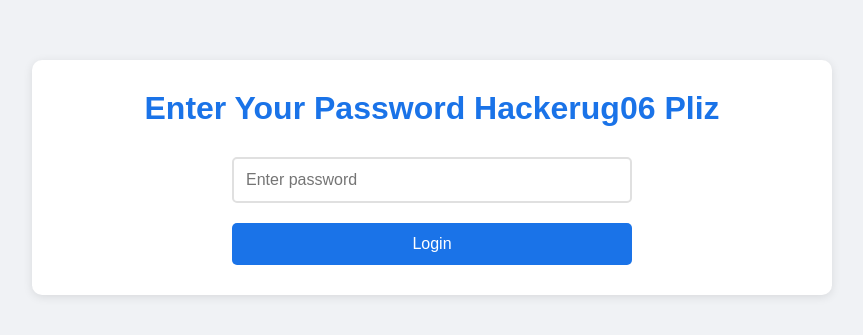
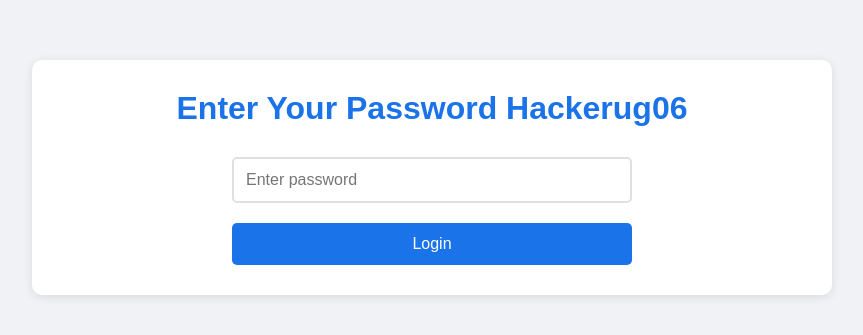
Before and after one commit to Hackerug06/cloudbackup1, a plain HTML site: page index.html in a window 1280 px wide. Shown: the part 223-558 px from the top of the page, without its empty margins (208-1071 px from the left). Drawn offline with Linux system fonts and the light colour scheme.

Commit message:
Update index.html

```diff
--- a/index.html
+++ b/index.html
@@ -138,7 +138,7 @@
     <div class="container">
         <!-- Login Page -->
         <div id="loginPage">
-            <h1>Enter Your Password Hackerug06 Pliz</h1>
+            <h1>Enter Your Password Hackerug06</h1>
             <form id="loginForm">
                 <div class="input-group">
                     <input type="password" id="passwordInput" placeholder="Enter password" required>
```
